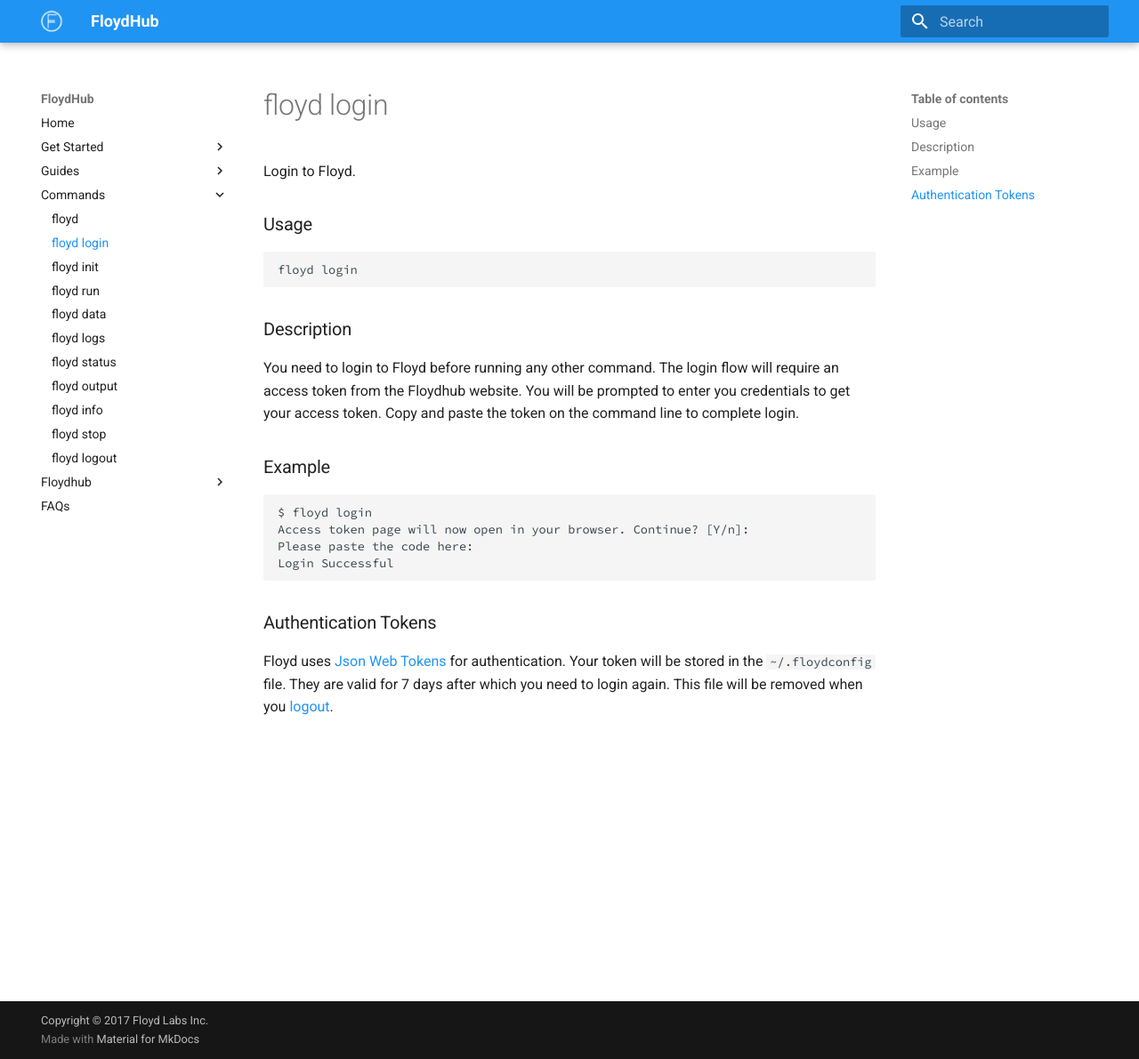
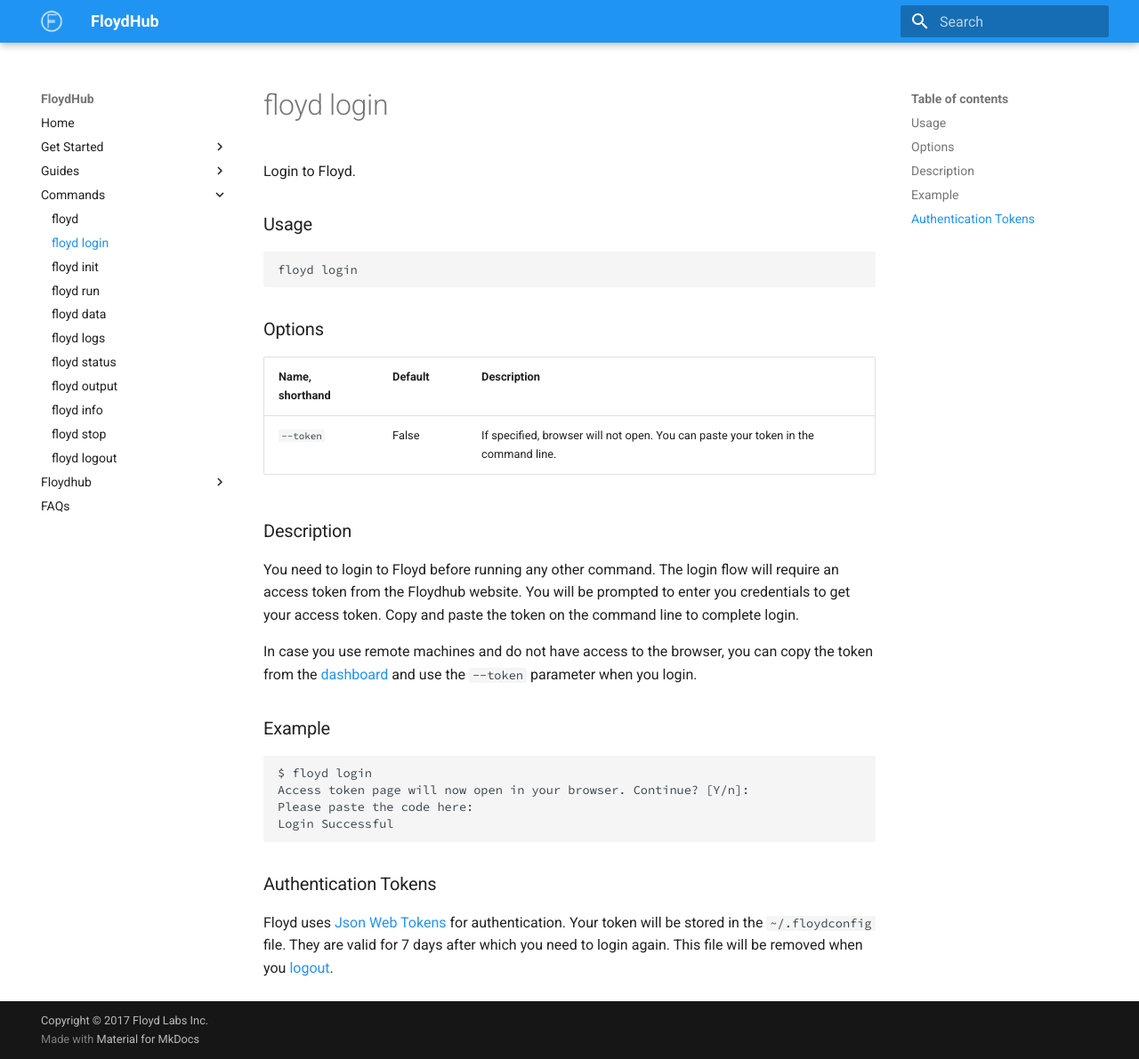
Before and after one commit to floydhub/floyd-docs, an MkDocs documentation site: the page built from docs/commands/login.md, in a window 1280 px wide and 1191 px high. Shown: the whole window at 89% size. Built offline with MkDocs 1.6.1 and Material for MkDocs 9.7.7, drawn with Linux system fonts in a browser that asks for light colours; old or Windows-style settings are respelled for this version of MkDocs.

Commit message:
Add --token to login command

````diff
--- a/docs/commands/login.md
+++ b/docs/commands/login.md
@@ -5,10 +5,18 @@
 floyd login
 ```
 
+### Options
+| Name, shorthand | Default | Description |
+| --------------- | ------- | ----------- |
+| `--token`       |  False  | If specified, browser will not open. You can paste your token in the command line.|
+
 ### Description
 You need to login to Floyd before running any other command. The login flow will require an access token from the Floydhub
 website. You will be prompted to enter you credentials to get your access token. Copy and paste the token on the command line
 to complete login.
+
+In case you use remote machines and do not have access to the browser, you can copy the token from the
+[dashboard](https://www.floydhub.com/welcome) and use the `--token` parameter when you login.
 
 ### Example
 ```bash
````
